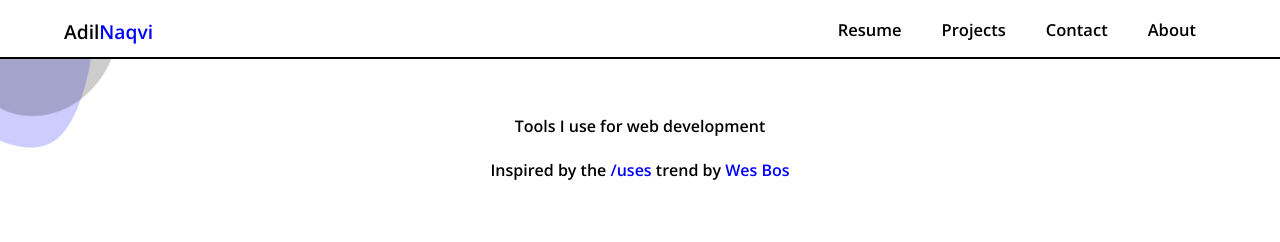
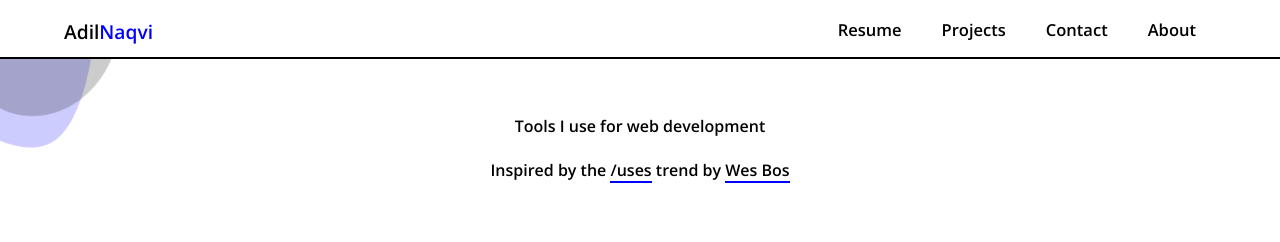
Before and after one commit to notadilnaqvi/portfolio-website, a React (Create React App) app: page /uses in a window 1280 px wide. Shown: the top 242 px of the page. Built offline with nearby package versions, Linux system fonts and the light colour scheme.

Commit message:
Changed Uses link styling

```diff
--- a/src/App.css
+++ b/src/App.css
@@ -780,8 +780,9 @@ button.social_link_button:active {
 
 .uses-top-text a{
   text-decoration: none;
-  color: blue;
+  color: black;
   font-weight: 600;
+  border-bottom: 2px blue solid;
 }
 
 .uses-flex-wrapper ul{
```
